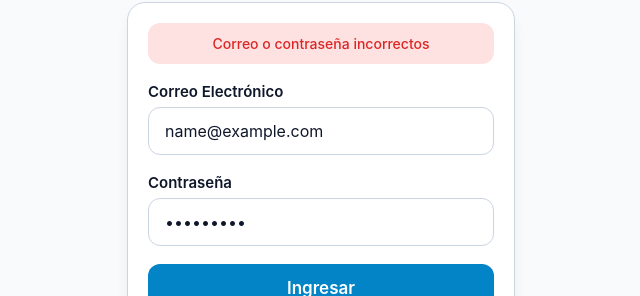
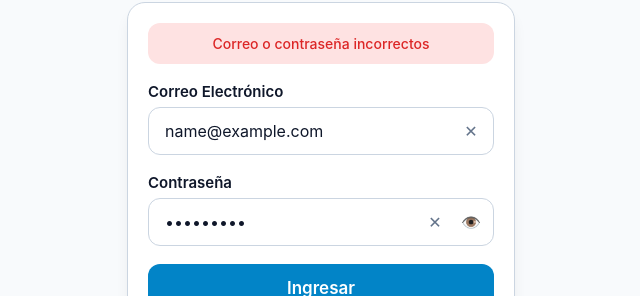
Before and after one commit to demondark100/Finanzas-web, a Next.js app: page /login in a window 1280 px wide. Both pictures are taken after typing "name@example.com", "Sample123" into the empty fields and a click on the button "Ingresar". Shown: the part 271-567 px from the top of the page, without its empty margins (319-959 px from the left). Built offline with nearby package versions, Linux system fonts and the light colour scheme; no server answers; the database is empty.

Commit message:
feat(ui): custom inline error messages, clear button and show/hide password toggle

```diff
--- a/src/components/ui/input/index.tsx
+++ b/src/components/ui/input/index.tsx
@@ -1,13 +1,50 @@
-import React from "react";
+"use client";
+
+import React, { useState } from "react";
 import styles from "./input.module.css";
 
 interface InputProps extends React.InputHTMLAttributes<HTMLInputElement> {
   label?: string;
   error?: string;
+  clearable?: boolean;
 }
 
-export function Input({ label, error, className = "", id, ...props }: InputProps) {
+export function Input({
+  label,
+  error,
+  type = "text",
+  clearable = true,
+  className = "",
+  value: controlledValue,
+  defaultValue,
+  onChange,
+  id,
+  ...props
+}: InputProps) {
+  const [internalValue, setInternalValue] = useState(
+    defaultValue !== undefined ? String(defaultValue) : ""
+  );
+  const [showPassword, setShowPassword] = useState(false);
+
+  const isControlled = controlledValue !== undefined;
+  const currentValue = isControlled ? String(controlledValue) : internalValue;
+
   const inputId = id || (label ? label.toLowerCase().replace(/\s+/g, "-") : undefined);
+  const isPassword = type === "password";
+  const actualType = isPassword ? (showPassword ? "text" : "password") : type;
+
+  const handleChange = (e: React.ChangeEvent<HTMLInputElement>) => {
+    if (!isControlled) setInternalValue(e.target.value);
+    onChange?.(e);
+  };
+
+  const handleClear = () => {
+    if (!isControlled) setInternalValue("");
+    const syntheticEvent = {
+      target: { value: "" },
+    } as React.ChangeEvent<HTMLInputElement>;
+    onChange?.(syntheticEvent);
+  };
 
   return (
     <div className={styles.container}>
@@ -16,11 +53,38 @@ export function Input({ label, error, className = "", id, ...props }: InputProps
           {label}
         </label>
       )}
-      <input
-        id={inputId}
-        className={`${styles.input} ${error ? styles.inputError : ""} ${className}`.trim()}
-        {...props}
-      />
+      <div className={styles.inputWrapper}>
+        <input
+          id={inputId}
+          type={actualType}
+          value={isControlled ? controlledValue : internalValue}
+          onChange={handleChange}
+          className={`${styles.input} ${error ? styles.inputError : ""} ${className}`.trim()}
+          {...props}
+        />
+        <div className={styles.actions}>
+          {clearable && currentValue.length > 0 && (
+            <button
+              type="button"
+              className={styles.actionBtn}
+              onClick={handleClear}
+              aria-label="Borrar texto"
+            >
+              ✕
+            </button>
+          )}
+          {isPassword && (
+            <button
+              type="button"
+              className={styles.actionBtn}
+              onClick={() => setShowPassword((prev) => !prev)}
+              aria-label={showPassword ? "Ocultar contraseña" : "Ver contraseña"}
+            >
+              {showPassword ? "🙈" : "👁️"}
+            </button>
+          )}
+        </div>
+      </div>
       {error && <span className={styles.errorText}>{error}</span>}
     </div>
   );
--- a/src/components/ui/input/input.module.css
+++ b/src/components/ui/input/input.module.css
@@ -11,15 +11,24 @@
   color: var(--color-text-main);
 }
 
+.inputWrapper {
+  position: relative;
+  display: flex;
+  align-items: center;
+  width: 100%;
+}
+
 .input {
   width: 100%;
   min-height: var(--touch-target-min);
   padding: 12px 16px;
+  padding-right: 80px;
   border-radius: var(--radius-md);
   border: 1.5px solid var(--color-border);
   background-color: var(--color-surface);
   color: var(--color-text-main);
   outline: none;
+  font-size: 16px;
   transition: border-color 0.15s ease, box-shadow 0.15s ease;
 }
 
@@ -32,8 +41,37 @@
   border-color: var(--color-expense);
 }
 
+.actions {
+  position: absolute;
+  right: 6px;
+  display: flex;
+  align-items: center;
+  gap: 2px;
+}
+
+.actionBtn {
+  display: flex;
+  align-items: center;
+  justify-content: center;
+  width: 34px;
+  height: 34px;
+  border-radius: var(--radius-full);
+  background: transparent;
+  color: var(--color-text-muted);
+  font-size: 16px;
+  border: none;
+  cursor: pointer;
+  transition: background-color 0.12s ease, color 0.12s ease;
+}
+
+.actionBtn:active {
+  background-color: var(--color-surface-hover);
+  color: var(--color-text-main);
+}
+
 .errorText {
   font-size: 13px;
   color: var(--color-expense);
-  font-weight: 500;
+  font-weight: 600;
+  margin-top: 2px;
 }
--- a/src/modules/auth/components/login-password.tsx
+++ b/src/modules/auth/components/login-password.tsx
@@ -1,7 +1,6 @@
 "use client";
 
 import React, { useState, useTransition } from "react";
-import { useRouter } from "next/navigation";
 import Link from "next/link";
 import { Input } from "@/components/ui/input";
 import { Button } from "@/components/ui/button";
@@ -15,39 +14,72 @@ interface LoginPasswordProps {
 }
 
 export function LoginPassword({ onShowPin, hasSavedSession }: LoginPasswordProps) {
-  const router = useRouter();
   const [isPending, startTransition] = useTransition();
-  const [error, setError] = useState<string | null>(null);
+  const [serverError, setServerError] = useState<string | null>(null);
+  const [fieldErrors, setFieldErrors] = useState<{ email?: string; password?: string }>({});
 
   const handleSubmit = (e: React.FormEvent<HTMLFormElement>) => {
     e.preventDefault();
-    setError(null);
+    setServerError(null);
     const formData = new FormData(e.currentTarget);
+    const email = (formData.get("email") as string || "").trim();
+    const password = (formData.get("password") as string || "");
+
+    const errors: { email?: string; password?: string } = {};
+    if (!email) {
+      errors.email = "Ingresa tu correo electrónico";
+    } else if (!/^[^\s@]+@[^\s@]+\.[^\s@]+$/.test(email)) {
+      errors.email = "El formato de correo no es válido";
+    }
+
+    if (!password) {
+      errors.password = "Ingresa tu contraseña";
+    }
+
+    if (Object.keys(errors).length > 0) {
+      setFieldErrors(errors);
+      return;
+    }
+    setFieldErrors({});
 
     startTransition(async () => {
       try {
         const res = await loginPasswordAction(formData);
         if (!res.success) {
-          setError(res.error || "Credenciales incorrectas");
+          setServerError(res.error || "Credenciales incorrectas");
         } else {
           window.location.href = "/";
         }
       } catch (err: unknown) {
-        setError(err instanceof Error ? err.message : "Error al conectar con el servidor");
+        setServerError(err instanceof Error ? err.message : "Error al conectar");
       }
     });
   };
 
   return (
     <Card>
-      <form onSubmit={handleSubmit} className={styles.form}>
-        {error && <div className={styles.alertError}>{error}</div>}
+      <form onSubmit={handleSubmit} noValidate className={styles.form}>
+        {serverError && <div className={styles.alertError}>{serverError}</div>}
 
-        <Input label="Correo Electrónico" name="email" type="email" placeholder="correo@ejemplo.com" required />
-        <Input label="Contraseña" name="password" type="password" placeholder="Tu contraseña" required />
+        <Input
+          label="Correo Electrónico"
+          name="email"
+          type="email"
+          placeholder="correo@ejemplo.com"
+          error={fieldErrors.email}
+          onChange={() => setFieldErrors((prev) => ({ ...prev, email: undefined }))}
+        />
+        <Input
+          label="Contraseña"
+          name="password"
+          type="password"
+          placeholder="Tu contraseña"
+          error={fieldErrors.password}
+          onChange={() => setFieldErrors((prev) => ({ ...prev, password: undefined }))}
+        />
 
         <Button type="submit" disabled={isPending}>
-          {isPending ? "Iniciando sesión..." : "Ingresar"}
+          {isPending ? "Verificando..." : "Ingresar"}
         </Button>
 
         {hasSavedSession && onShowPin && (
--- a/src/modules/auth/components/register-form.tsx
+++ b/src/modules/auth/components/register-form.tsx
@@ -1,7 +1,6 @@
 "use client";
 
 import React, { useState, useTransition } from "react";
-import { useRouter } from "next/navigation";
 import Link from "next/link";
 import { Input } from "@/components/ui/input";
 import { Button } from "@/components/ui/button";
@@ -11,36 +10,37 @@ import { RegisterPinStep } from "./register-pin-step";
 import styles from "./auth.module.css";
 
 export function RegisterForm() {
-  const router = useRouter();
   const [step, setStep] = useState<"credentials" | "pin">("credentials");
-  const [formDataState, setFormDataState] = useState<{
-    name: string;
-    email: string;
-    password: string;
-  }>({ name: "", email: "", password: "" });
-
+  const [formDataState, setFormDataState] = useState({ name: "", email: "", password: "" });
+  const [fieldErrors, setFieldErrors] = useState<{ name?: string; email?: string; password?: string }>({});
   const [isPending, startTransition] = useTransition();
-  const [error, setError] = useState<string | null>(null);
+  const [serverError, setServerError] = useState<string | null>(null);
 
   const handleCredentialsSubmit = (e: React.FormEvent<HTMLFormElement>) => {
     e.preventDefault();
-    setError(null);
+    setServerError(null);
     const form = new FormData(e.currentTarget);
-    const name = form.get("name") as string;
-    const email = form.get("email") as string;
-    const password = form.get("password") as string;
+    const name = (form.get("name") as string || "").trim();
+    const email = (form.get("email") as string || "").trim();
+    const password = (form.get("password") as string || "");
 
-    if (password.length < 6) {
-      setError("La contraseña debe tener al menos 6 caracteres");
+    const errors: { name?: string; email?: string; password?: string } = {};
+    if (!name || name.length < 2) errors.name = "Ingresa tu nombre completo";
+    if (!email) errors.email = "Ingresa tu correo";
+    else if (!/^[^\s@]+@[^\s@]+\.[^\s@]+$/.test(email)) errors.email = "Formato de correo no válido";
+    if (!password || password.length < 6) errors.password = "Mínimo 6 caracteres";
+
+    if (Object.keys(errors).length > 0) {
+      setFieldErrors(errors);
       return;
     }
-
+    setFieldErrors({});
     setFormDataState({ name, email, password });
-    setStep("pin"); // Pasamos inmediatamente a la pantalla de crear PIN tipo Yape
+    setStep("pin");
   };
 
   const handlePinComplete = (pin: string) => {
-    setError(null);
+    setServerError(null);
     const data = new FormData();
     data.append("name", formDataState.name);
     data.append("email", formDataState.email);
@@ -51,13 +51,13 @@ export function RegisterForm() {
       try {
         const result = await registerAction(data);
         if (!result.success) {
-          setError(result.error || "Ocurrió un error al registrarse");
+          setServerError(result.error || "Error al registrarse");
           setStep("credentials");
         } else {
           window.location.href = "/";
         }
       } catch (err: unknown) {
-        setError(err instanceof Error ? err.message : "Error al conectar con el servidor");
+        setServerError(err instanceof Error ? err.message : "Error al conectar");
         setStep("credentials");
       }
     });
@@ -67,15 +67,15 @@ export function RegisterForm() {
     <Card>
       {step === "credentials" ? (
         <>
-          <form onSubmit={handleCredentialsSubmit} className={styles.form}>
-            {error && <div className={styles.alertError}>{error}</div>}
-
+          <form onSubmit={handleCredentialsSubmit} noValidate className={styles.form}>
+            {serverError && <div className={styles.alertError}>{serverError}</div>}
             <Input
               label="Tu Nombre Completo"
               name="name"
               defaultValue={formDataState.name}
               placeholder="Ej. Daniel López"
-              required
+              error={fieldErrors.name}
+              onChange={() => setFieldErrors((p) => ({ ...p, name: undefined }))}
             />
             <Input
               label="Correo Electrónico"
@@ -83,7 +83,8 @@ export function RegisterForm() {
               type="email"
               defaultValue={formDataState.email}
               placeholder="correo@ejemplo.com"
-              required
+              error={fieldErrors.email}
+              onChange={() => setFieldErrors((p) => ({ ...p, email: undefined }))}
             />
             <Input
               label="Crea una Contraseña Maestra"
@@ -91,17 +92,14 @@ export function RegisterForm() {
               type="password"
               defaultValue={formDataState.password}
               placeholder="Mínimo 6 caracteres"
-              required
+              error={fieldErrors.password}
+              onChange={() => setFieldErrors((p) => ({ ...p, password: undefined }))}
             />
-
             <Button type="submit">Continuar a Crear mi PIN →</Button>
           </form>
-
           <div className={styles.footerActions}>
             <p className={styles.subtitle}>¿Ya tienes una cuenta?</p>
-            <Link href="/login" className={styles.switchLink}>
-              Iniciar Sesión
-            </Link>
+            <Link href="/login" className={styles.switchLink}>Iniciar Sesión</Link>
           </div>
         </>
       ) : (
```
